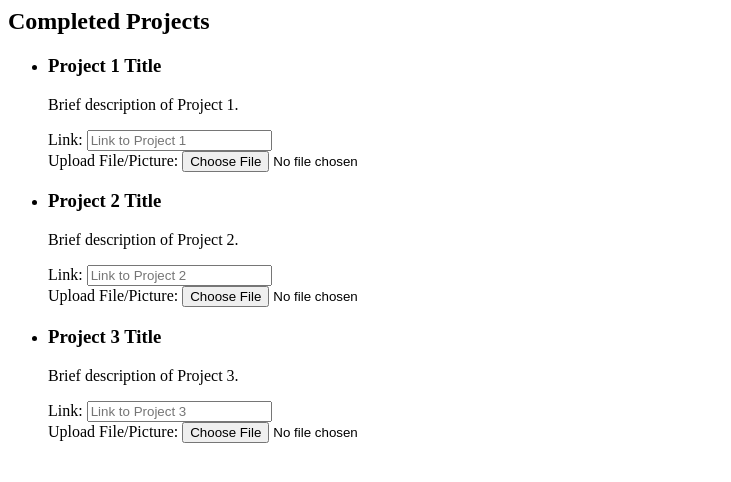
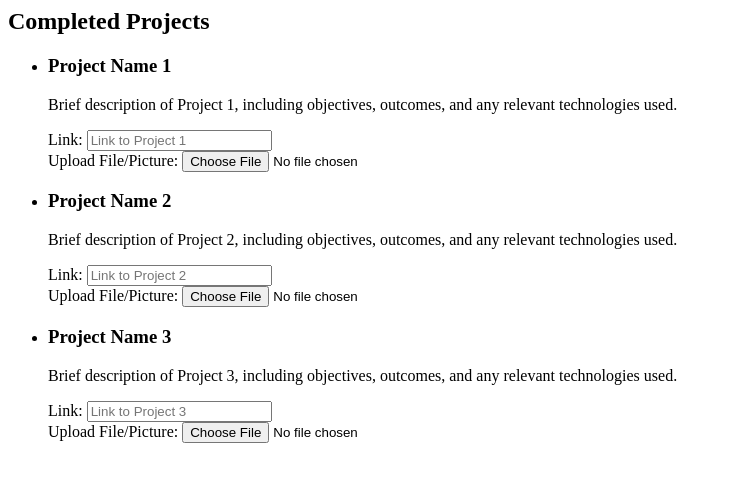
Before and after one commit to TahirRaheem/Testing-Portfolio, a plain HTML site: page index.html in a window 1280 px wide. Shown: the whole page, without its empty margins (0-731 px from the left). Drawn offline with Linux system fonts and the light colour scheme.

Commit message:
Update index.html

```diff
--- a/index.html
+++ b/index.html
@@ -2,8 +2,8 @@
     <h2>Completed Projects</h2>
     <ul>
         <li>
-            <h3>Project 1 Title</h3>
-            <p>Brief description of Project 1.</p>
+            <h3>Project Name 1</h3>
+            <p>Brief description of Project 1, including objectives, outcomes, and any relevant technologies used.</p>
             <label for="link1">Link: </label>
             <input type="text" id="link1" placeholder="Link to Project 1">
             <br>
@@ -11,8 +11,8 @@
             <input type="file" id="upload1" accept=".pdf, .docx, .pptx, image/*">
         </li>
         <li>
-            <h3>Project 2 Title</h3>
-            <p>Brief description of Project 2.</p>
+            <h3>Project Name 2</h3>
+            <p>Brief description of Project 2, including objectives, outcomes, and any relevant technologies used.</p>
             <label for="link2">Link: </label>
             <input type="text" id="link2" placeholder="Link to Project 2">
             <br>
@@ -20,8 +20,8 @@
             <input type="file" id="upload2" accept=".pdf, .docx, .pptx, image/*">
         </li>
         <li>
-            <h3>Project 3 Title</h3>
-            <p>Brief description of Project 3.</p>
+            <h3>Project Name 3</h3>
+            <p>Brief description of Project 3, including objectives, outcomes, and any relevant technologies used.</p>
             <label for="link3">Link: </label>
             <input type="text" id="link3" placeholder="Link to Project 3">
             <br>
```
